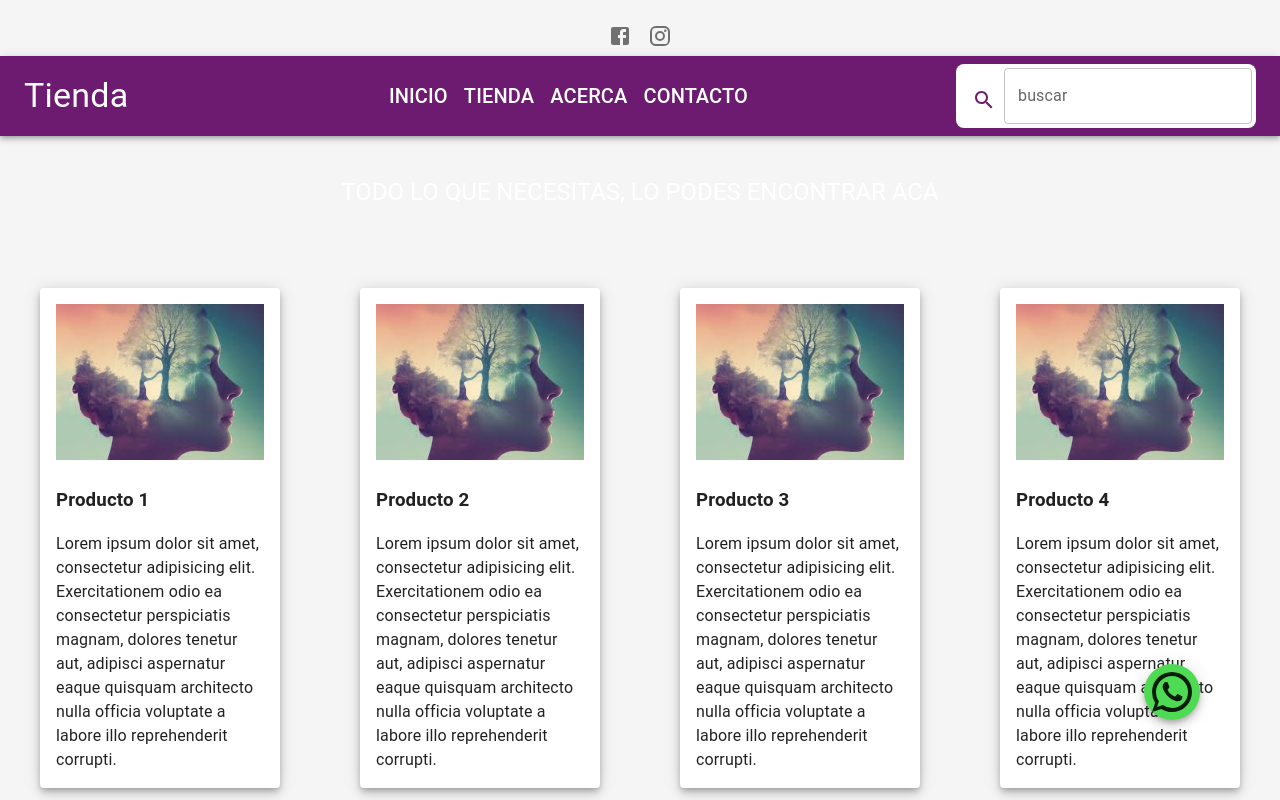
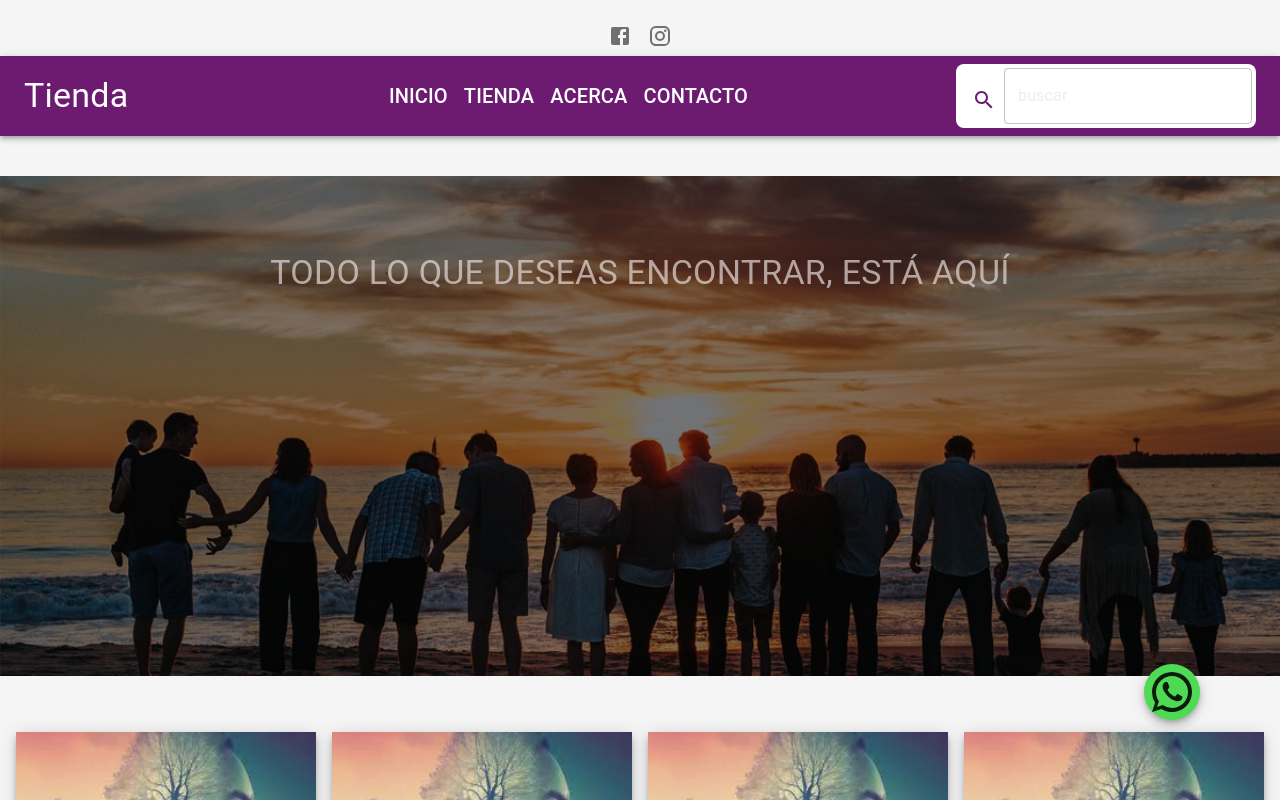
Before and after one commit to lrosiello/tienda-productos, a React (Create React App) app: page / in a window 1280 px wide. Shown: the top 800 px of the page. Built offline with nearby package versions, Linux system fonts and the light colour scheme.

Commit message:
Mejora en el aspecto

```diff
--- a/src/index.jsx
+++ b/src/index.jsx
@@ -20,6 +20,9 @@ const theme = createTheme({
     background: {
       default: '#f5f5f5',
     },
+    text: {
+      secondary: 'rgba(234,226,226,0.67)',
+    },
   },
 })
 
--- a/src/pages/Inicio.jsx
+++ b/src/pages/Inicio.jsx
@@ -2,9 +2,11 @@ import React from "react";
 import { Grid, Typography } from "@mui/material";
 import Productos from "./Productos";
 import ContactoForm from "../components/ContactoForm";
-import backgroundImage from "../assets/cartelera.jpg"
+import backgroundImage from "../assets/cartelera.jpg";
 
 export default function Inicio() {
+  const fondo = `url(${backgroundImage})`;
+
   return (
     <>
       {/*------------------CARTELERA-------------------------*/}
@@ -13,15 +15,36 @@ export default function Inicio() {
         md={12}
         xs={12}
         p={5}
+        mt={5}
+        mb={5}
         style={{
-          backgroundImage: backgroundImage,
+          backgroundImage: fondo,
           backgroundSize: "cover",
           backgroundPosition: "center",
+          height: "500px",
+          position: "relative",
         }}
       >
-        <Typography variant="h5" color="initial" textAlign="center" style={{ color: "#fff" }}>
-          TODO LO QUE NECESITAS, LO PODES ENCONTRAR ACA
-        </Typography>
+        <div
+          style={{
+            position: "absolute",
+            top: 0,
+            left: 0,
+            width: "100%",
+            height: "100%",
+            display: "flex",
+            flexDirection: "column",
+            justifyContent: "flex-start",
+            alignItems: "center",
+            padding: "20px",
+            boxSizing: "border-box",
+            backgroundColor: "rgba(0, 0, 0, 0.5)", // Color de fondo translúcido
+          }}
+        >
+          <Typography variant="h4" color="text.secondary" textAlign="center" mt={7}>
+            TODO LO QUE DESEAS ENCONTRAR, ESTÁ AQUÍ
+          </Typography>
+        </div>
       </Grid>
       <Productos />
       <ContactoForm />
--- a/src/pages/Productos.jsx
+++ b/src/pages/Productos.jsx
@@ -3,8 +3,6 @@ import { Grid, Paper, Box } from "@mui/material";
 import imagen from "../assets/image.jpg";
 
 export default function Productos() {
-
-
   const arrayProductos = () => {
     const productos = [];
     for (let index = 0; index < 12; index++) {
@@ -12,26 +10,29 @@ export default function Productos() {
         title: "Producto " + (index + 1),
         description:
           "Lorem ipsum dolor sit amet, consectetur adipisicing elit. Exercitationem odio ea consectetur perspiciatis magnam, dolores tenetur aut, adipisci aspernatur eaque quisquam architecto nulla officia voluptate a labore illo reprehenderit corrupti.",
-        image:imagen
-
+        image: imagen,
       });
     }
     return productos;
   };
 
   return (
-    <>
+    <Grid container padding={2} spacing={2}>
       {arrayProductos().map((producto, index) => (
-        <Grid item key={index} md={3} xs={12} p={5}>
-          <Box height={500} maxWidth={400}>
-            <Paper elevation={6} sx={{ height: "100%", padding: "16px"  }}>
-              <img src={producto.image} alt={producto.title} style={{ width: "100%", height: "auto" }} />
-              <h3>{producto.title}</h3>
-              <p>{producto.description}</p>
+        <Grid item key={index} md={3} xs={12} spacing={2} >
+          <Box height="100%">
+            <Paper elevation={6} sx={{ height: "100%", display: "flex", flexDirection: "column" }}>
+              <Box flexGrow={1} textAlign="center">
+                <img src={producto.image} alt={producto.title} style={{ width: "100%", height: "auto" }} />
+              </Box>
+              <Box p={2} flexGrow={0}>
+                <h3>{producto.title}</h3>
+                <p style={{ maxHeight: "150px", overflowY: "auto" }}>{producto.description}</p>
+              </Box>
             </Paper>
           </Box>
         </Grid>
       ))}
-    </>
+    </Grid>
   );
 }
```
Also changed, not shown: src/assets/cartelera.jpg.
